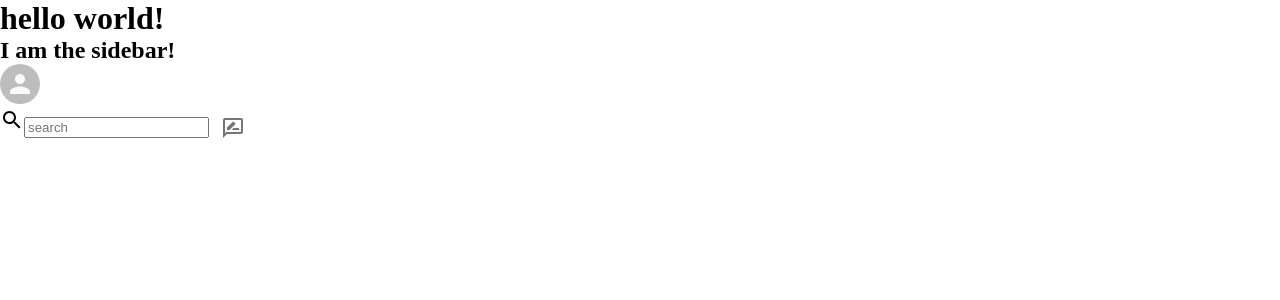
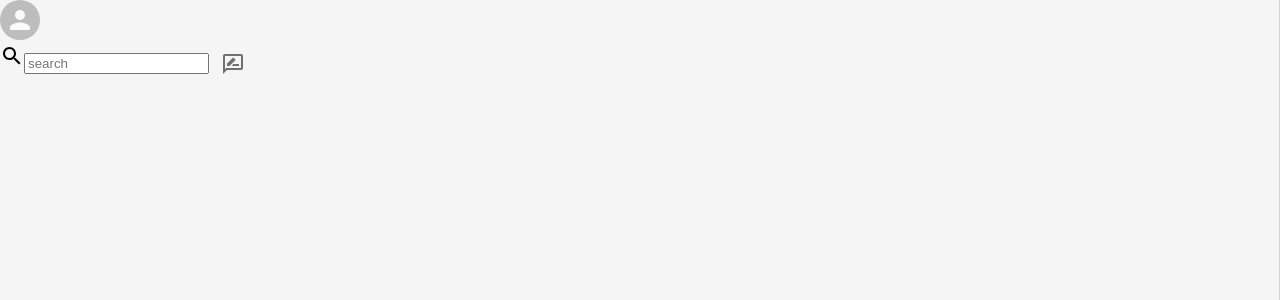
Before and after one commit to bbmattieu9/iMessage-clone, a React (Create React App) app: page / in a window 1280 px wide. Shown: the top 300 px of the page. Built offline with nearby package versions, Linux system fonts and the light colour scheme.

Commit message:
[Sidebar]

```diff
--- a/src/App.css
+++ b/src/App.css
@@ -1,3 +1,7 @@
 * {
   margin: 0;
 }
+
+.app {
+  display: flex;
+}
--- a/src/App.js
+++ b/src/App.js
@@ -5,9 +5,6 @@ import Imessage from './Imessage';
 function App() {
   return (
     <div className="App">
-      <h1>hello world!</h1>
-
-
       <Imessage />
     </div>
   );
--- a/src/Sidebar.css
+++ b/src/Sidebar.css
@@ -0,0 +1,8 @@
+.sidebar {
+    flex: 0.35;
+    height: 100vh;
+    display: flex;
+    flex-direction: column;
+    background-color: #f5f5f5;
+    border-right: 1px solid lightgray;
+}
--- a/src/Sidebar.js
+++ b/src/Sidebar.js
@@ -6,7 +6,7 @@ import './Sidebar.css';
 
 function Sidebar() {
     return <div className='sidebar'>
-            <h2>I am the sidebar!</h2>
+            {/* <h2>I am the sidebar!</h2> */}
 
             <div className="sidebar__header">
                 <Avatar />
```
